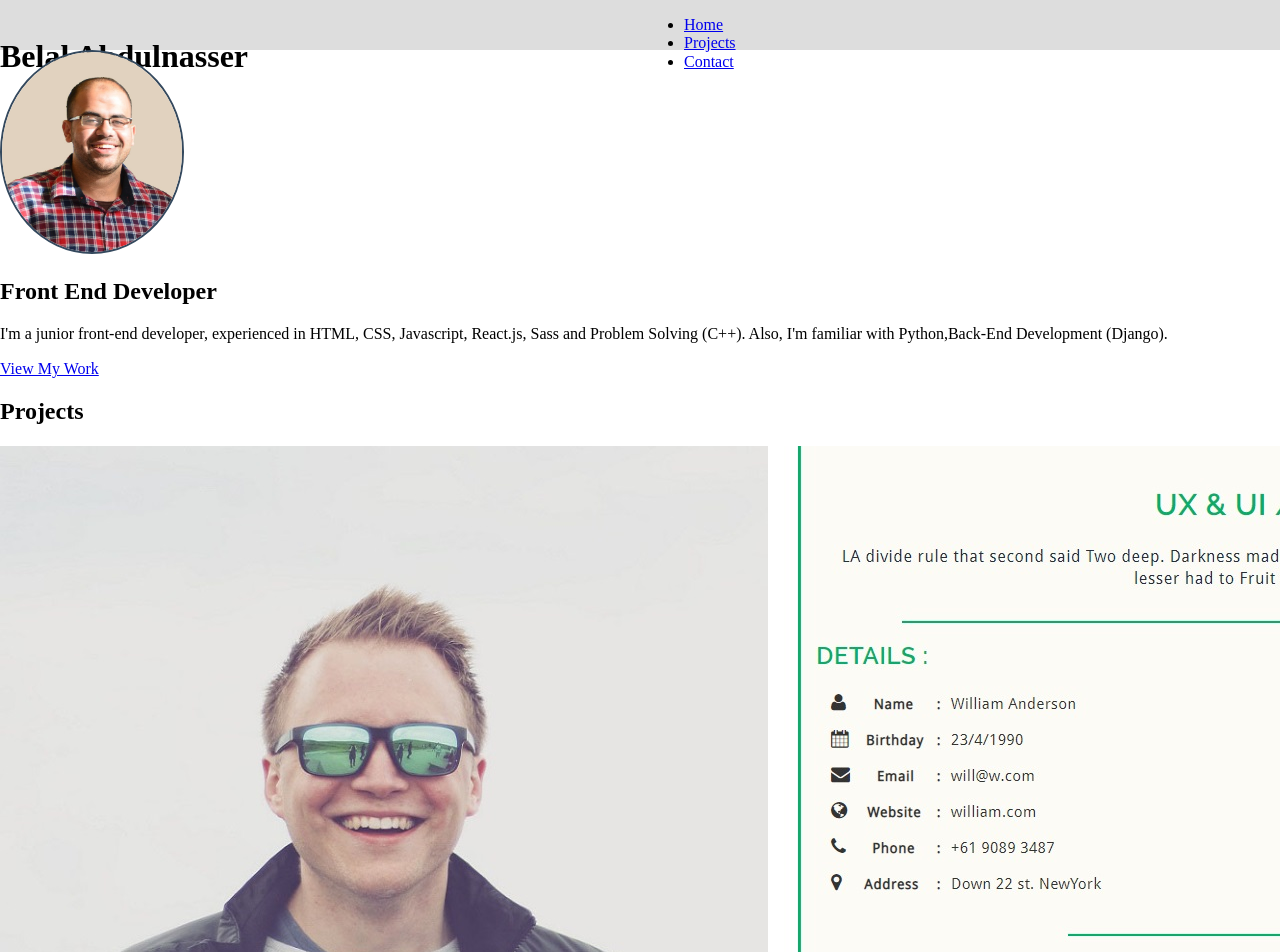
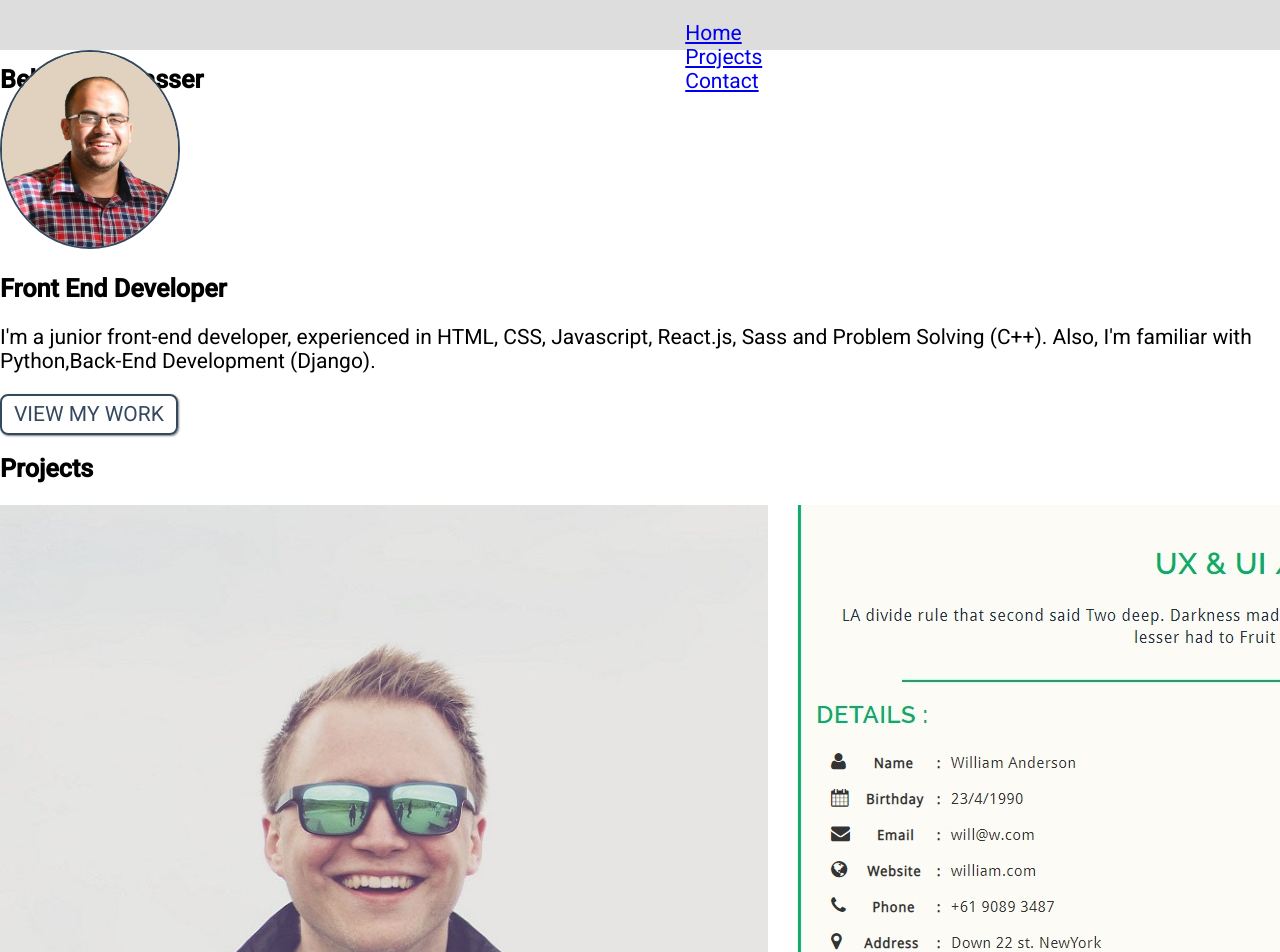
Before and after one commit to BondokBE/portfolio, a plain HTML site: page index.html in a window 1280 px wide. Shown: the top 952 px of the page. Drawn offline with nearby package versions, Linux system fonts and the light colour scheme.

Commit message:
created main styles rules and variables

```diff
--- a/static/scss/main.scss
+++ b/static/scss/main.scss
@@ -3,14 +3,48 @@
 
 $main_color: #34495e;
 $second_color: #e67e22;
-$p_fz: 16px;
-$header_fz: 26px;
+
 
 
 
 /* =========== Global styles */
 
+* {
+  box-sizing: border-box;
+  font-family: 'Roboto', sans-serif;
+}
 
+body {
+  font-size: 17px;
+}
+
+h1,h2 {
+  font-size: 1.2em;
+}
+
+li {
+  list-style: none;
+}
+
+.button {
+  background-color: none;
+  border: 2px solid $main_color;
+  color: $main_color;
+  padding: 6px 12px;
+  border-radius: 8px;
+  text-transform: uppercase;
+  text-decoration: none;
+  box-shadow: 1px 1px 2px rgba(0,0,0, 0.5);
+  display: inline-block;
+}
+
+input, textarea {
+  background-color: none;
+  padding: 10px 15px;
+  border-radius: 8px;
+  border: 2px solid $main_color;
+  color: $main_color;
+}
 
 /* =========== Nav */
 
@@ -56,21 +90,19 @@ $header_fz: 26px;
 
 /* Small Tablet */
 @media (min-width: 620px) {
-  .container {
-    width: 750px;
-  }
+
 }
 
 /* Large tablets & laptops */
 @media (min-width: 960px) {
-  .container {
-    width: 970px;
+  body {
+    font-size: 19;
   }
 }
 
 /* Desktop Screens */
 @media (min-width: 1200px) {
-  .container {
-    width: 1170px;
+  body {
+    font-size: 21px;
   }
 }
```
Also changed, not shown: static/css/main.css, static/images/project_crwn.jpg (added), 2 other files.
